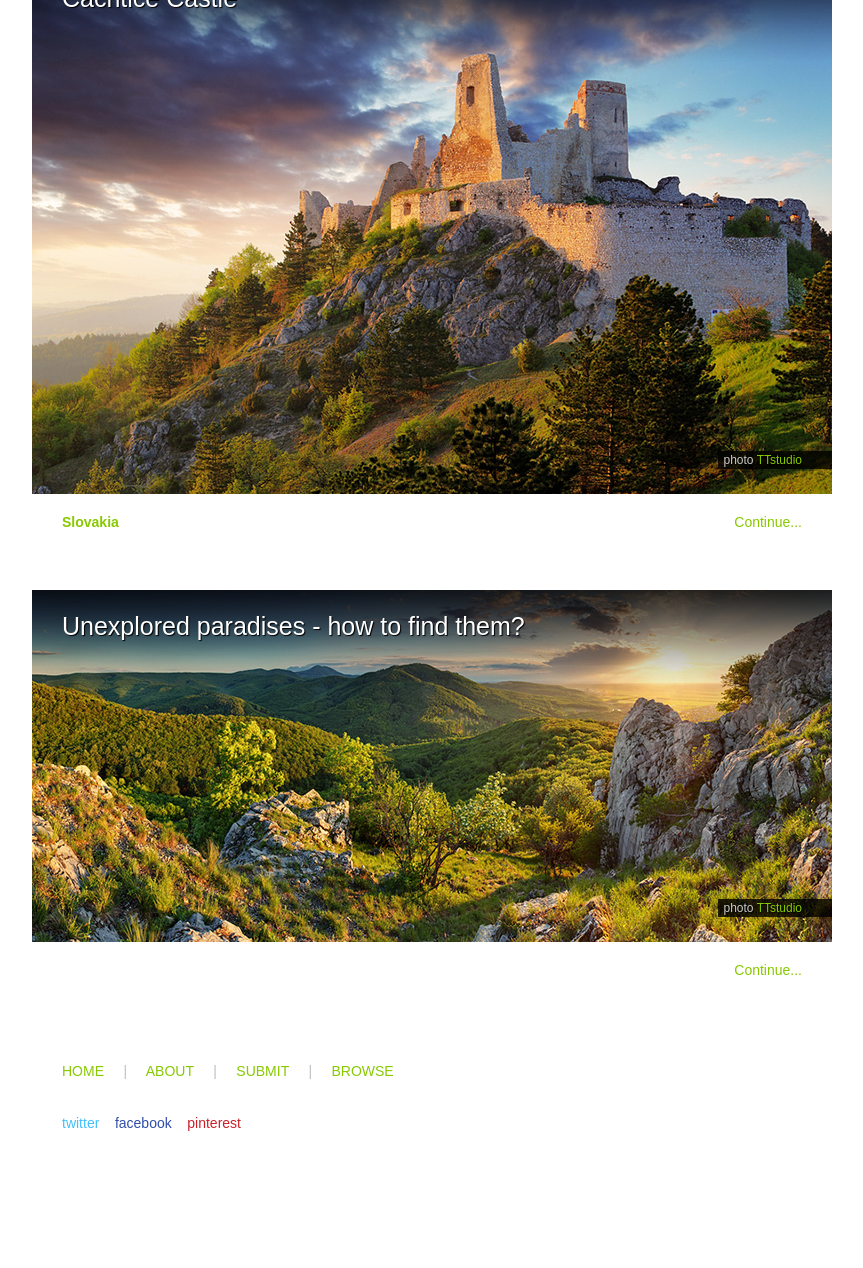
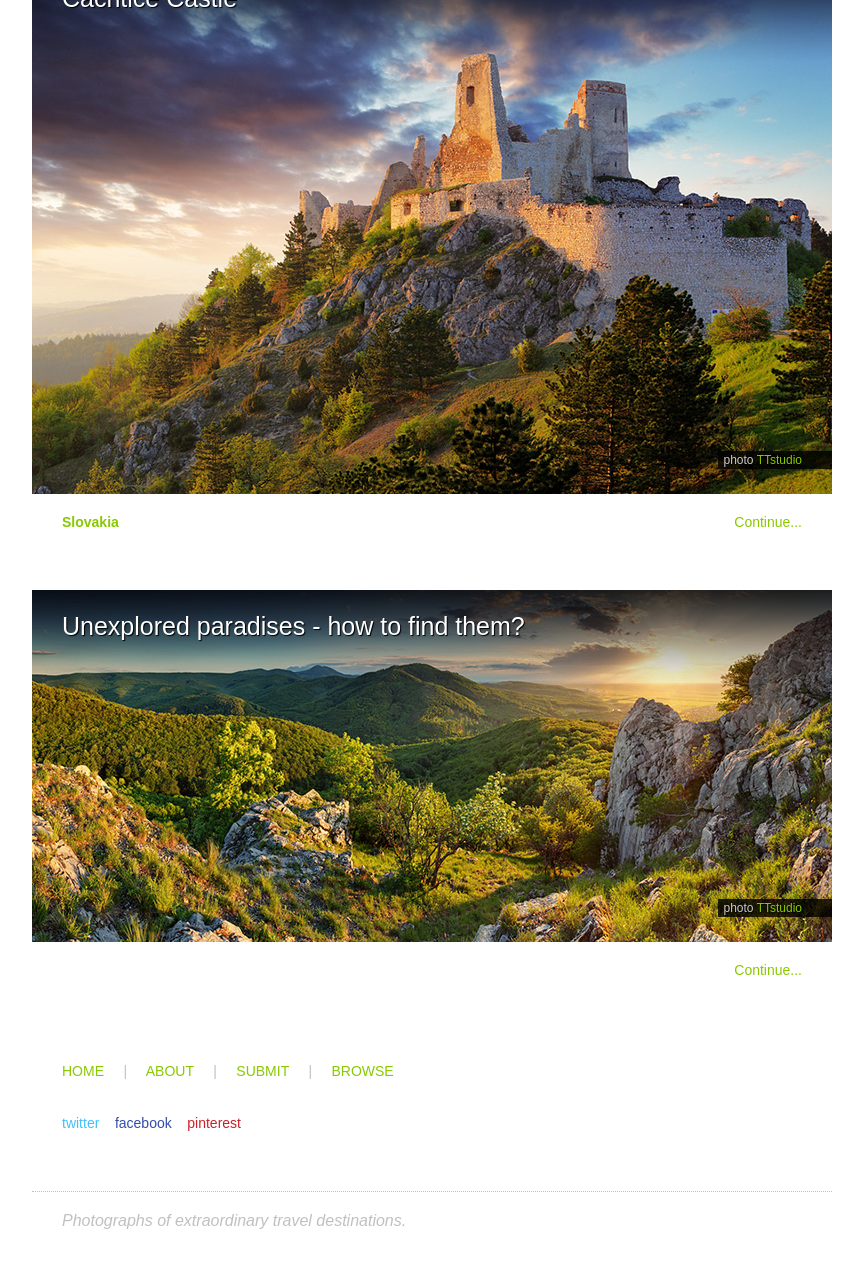
Before and after one commit to crawlingout/unexplored, a Jekyll site: the page built from index.html, in a window 1280 px wide and 1400 px high, scrolled down 5220 px. Shown: the top 1268 px of the window, without its empty margins (33-896 px from the left). Built offline with Jekyll 4.4.1, drawn with Linux system fonts in a browser that asks for light colours; Markdown is read by kramdown in place of the engine named in the settings; the list of posts is cut into pages by our own code; comment, search, counter and statistics services are not loaded.

Commit message:
Secondary motto at the bottom

```diff
--- a/_includes/foot.html
+++ b/_includes/foot.html
@@ -1,8 +1,14 @@
       <div id="footer">
-        <a class="atom-rss" href="/">HOME</a> &nbsp;&nbsp;&nbsp;&nbsp;|&nbsp;&nbsp;&nbsp;&nbsp; <a class="atom-rss" href="/about/">ABOUT</a> &nbsp;&nbsp;&nbsp;&nbsp;|&nbsp;&nbsp;&nbsp;&nbsp; <a href="/submit">SUBMIT</a> &nbsp;&nbsp;&nbsp;&nbsp;|&nbsp;&nbsp;&nbsp;&nbsp; <a class="atom-rss" href="/browse/">BROWSE</a>
+        <div class="bottom_menu">
+          <a href="/">HOME</a> &nbsp;&nbsp;&nbsp;&nbsp;|&nbsp;&nbsp;&nbsp;&nbsp; <a href="/about/">ABOUT</a> &nbsp;&nbsp;&nbsp;&nbsp;|&nbsp;&nbsp;&nbsp;&nbsp; <a href="/submit">SUBMIT</a> &nbsp;&nbsp;&nbsp;&nbsp;|&nbsp;&nbsp;&nbsp;&nbsp; <a href="/browse/">BROWSE</a>
+        </div>
 
         <div class="subscribe">
           <br /><a class="twittercolor" href="https://twitter.com/unXpl0red">twitter</a> &nbsp;&nbsp; <a class="facebookcolor" href="https://www.facebook.com/unexploredparadises">facebook</a> &nbsp;&nbsp; <a class="pinterestcolor" href="http://www.pinterest.com/unXplored/">pinterest</a>
+        </div>
+
+        <div id="secondaryfooter">
+          Photographs of extraordinary travel destinations.
         </div>
       </div>
 
--- a/css/style.css
+++ b/css/style.css
@@ -201,7 +201,7 @@ button::-moz-focus-inner { border: 0; }
 
 .subscribe {
     color: #e4e4e4;
-    padding: 20px 0;
+    padding: 20px 30px;
 }
 
 .post {
@@ -266,7 +266,7 @@ button::-moz-focus-inner { border: 0; }
 
 #footer {
     color: #C0C0C0;
-    padding: 30px 30px 150px;
+    padding: 30px 0 150px;
 }
 
 #links {
@@ -433,3 +433,15 @@ button::-moz-focus-inner { border: 0; }
     margin-bottom: 40px;
     padding: 15px 0;
 }
+
+#secondaryfooter {
+    border-top: 1px dotted silver;
+    font-size: 16px;
+    font-style: italic;
+    margin-top: 40px;
+    padding: 20px 30px;
+}
+
+.bottom_menu {
+    padding: 0 30px;
+}
```
